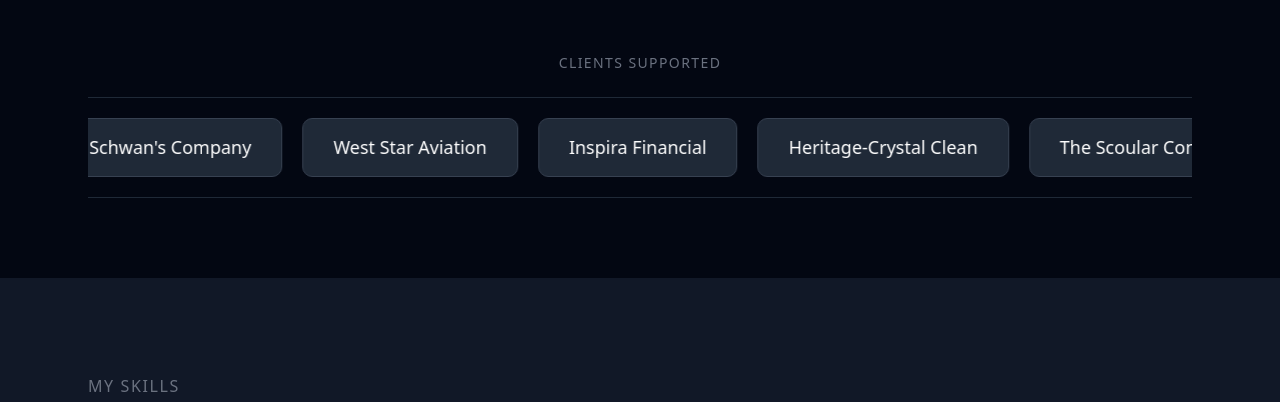
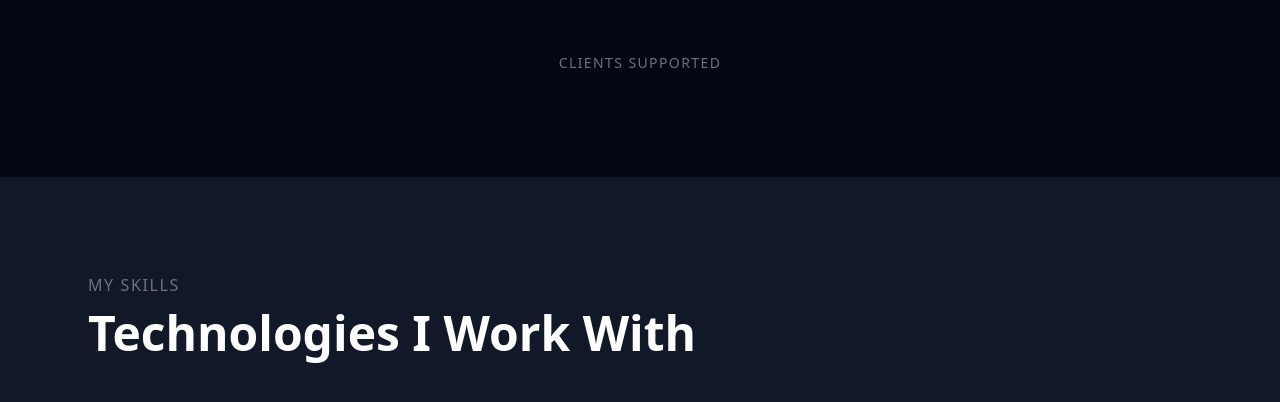
Before and after one commit to sudarshanahandique01/portfolio, a plain HTML site: page index.html in a window 1280 px wide. Shown: the part 2062-2464 px from the top of the page. Drawn offline with nearby package versions, Linux system fonts and the light colour scheme.

Commit message:
Client section part removed

```diff
--- a/index.html
+++ b/index.html
@@ -458,7 +458,7 @@
      CLIENT MARQUEE
 ====================================================== -->
 
-<div class="client-marquee-fixed">
+<!-- <div class="client-marquee-fixed">
     <div class="client-track-fixed">
     <span>Amazon</span>
 <span>ABM Management</span>
@@ -535,7 +535,7 @@
 <span>Epi-Use Canada</span>
 
     </div>
-</div>
+</div> -->
 </section>
 
     <!-- =====================================================
```
